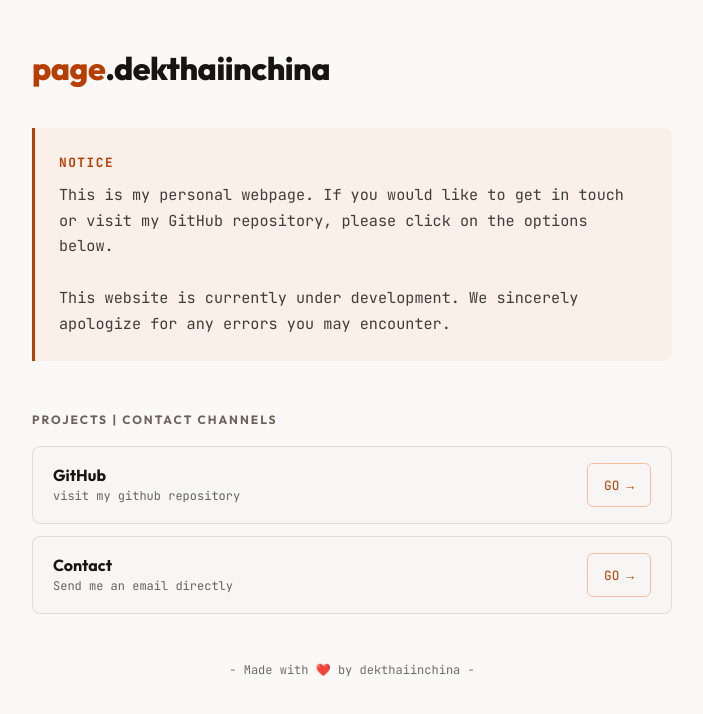
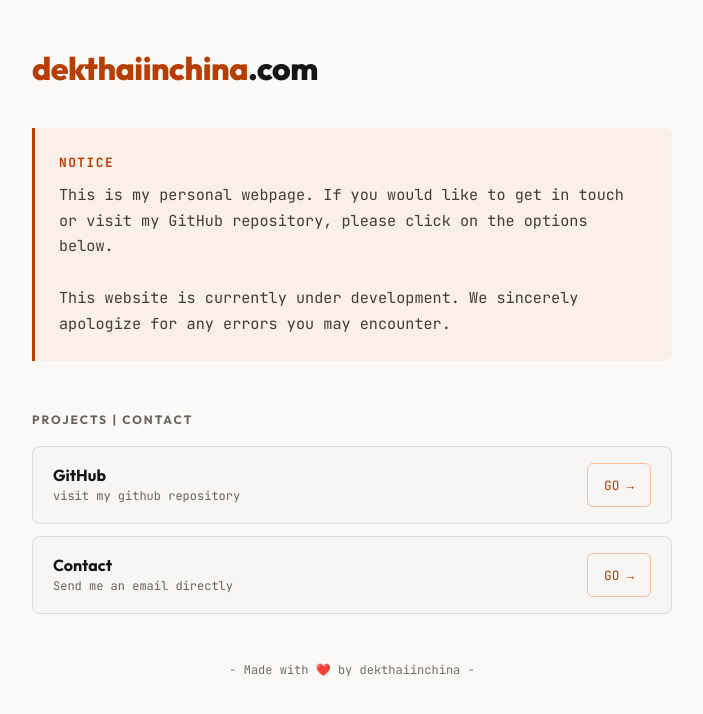
Before and after one commit to dekthaiinchina/vite-project, a React (Vite) app: page / in a window 1280 px wide. Shown: the top 714 px of the page, without its empty margins (288-991 px from the left). Built offline with nearby package versions, Linux system fonts and the light colour scheme.

Commit message:
rewrite repository

```diff
--- a/src/app.tsx
+++ b/src/app.tsx
@@ -1,4 +1,4 @@
-function Wordmark() { return <>page<span>.dekthaiinchina</span></> }
+function Wordmark() { return <>dekthaiinchina<span>.com</span></> }
 
 function App() {
   return (
@@ -12,7 +12,7 @@ function App() {
         <p>This website is currently under development. We sincerely apologize for any errors you may encounter.</p>
       </section>
       <section aria-labelledby="downloads-title">
-        <h2 className="downloads-label page-enter" id="downloads-title">Projects | Contact Channels</h2>
+        <h2 className="downloads-label page-enter" id="downloads-title">Projects | Contact</h2>
         <div className="downloads">
           <article className="download-card page-enter">
             <div className="download-info"><h3>GitHub</h3><p>visit my github repository</p></div>
--- a/src/index.css
+++ b/src/index.css
@@ -236,7 +236,9 @@ footer {
 }
 
 @media (max-height: 28rem) and (orientation: landscape) {
-  .page { margin-block: .5rem; }
+  .page {
+    margin-block: .5rem;
+  }
 }
 
 @keyframes page-enter {
```
